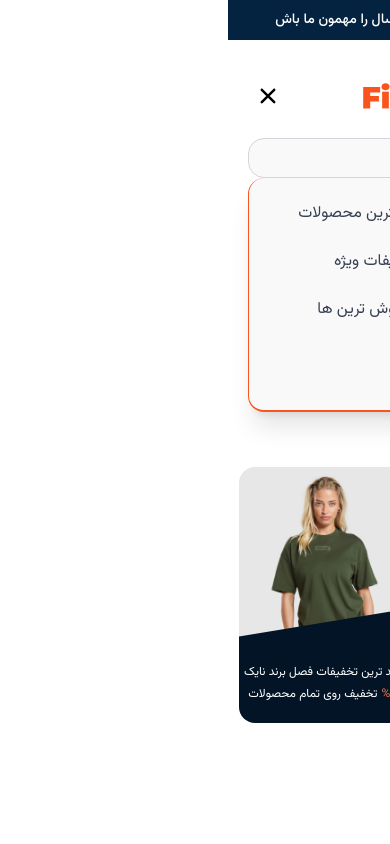
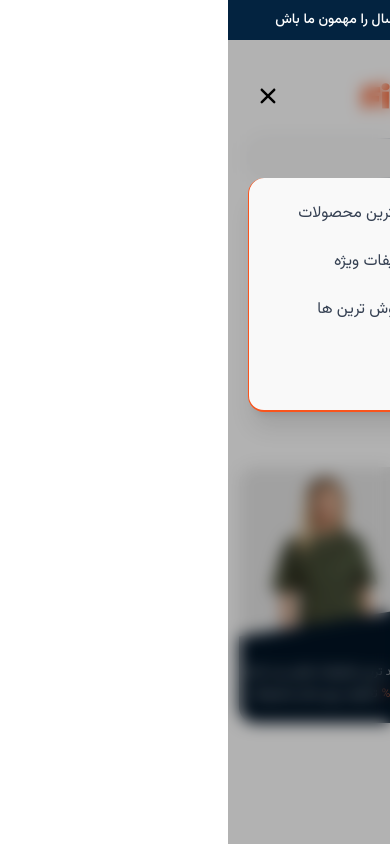
Before and after one commit to ashrafi-frontDeveloper/FitLand-Ecommerce-Online-Shop, a React (Vite) app: page / in a window 390 px wide. Both pictures are taken after a click on the button 40 px from the left and 96 px from the top of the page. Built offline with nearby package versions, Linux system fonts and the light colour scheme.

Commit message:
style(MobileMenu): add mode overlay

```diff
--- a/src/components/Header/MobileMenu.jsx
+++ b/src/components/Header/MobileMenu.jsx
@@ -23,10 +23,18 @@ const MobileMenu = () => {
 
     return (
         <section className="md:hidden relative z-40">
+            {/* overly */}
+            {isOpen && (
+            <div
+                className="fixed inset-0 bg-black/30 backdrop-blur-sm z-40"
+                onClick={toggleMenu} // این باعث می‌شه با کلیک روی بیرون منو، بسته بشه
+            ></div>
+            )}
+
 
             <div className="flex items-center justify-between">
                 {/* shopping cart */}
-                <button className="z-40 relative w-10 h-10 flex items-center cursor-pointer justify-center rounded-xl bg-primary text-white">
+                <button className="z-30 relative w-10 h-10 flex items-center cursor-pointer justify-center rounded-xl bg-primary text-white">
                     <HiOutlineShoppingBag />
                     <span className=" absolute -top-1 -left-1 w-4 h-4 bg-secondary text-sm rounded-full">
                     {toPersianDigits(0)}
@@ -59,9 +67,11 @@ const MobileMenu = () => {
                     </div>
                 </div>
                 {/* Toggle Button */}
-                <button onClick={toggleMenu}>
+                <button className=" relative z-50" onClick={toggleMenu}>
                 {isOpen ? <IoIosClose className="w-10 h-10 cursor-pointer" /> : <IoIosMenu className="w-10 h-10 cursor-pointer" />}
                 </button>
+
+
                 {/* Mobile Menu */}
                 <nav className={clsx("flex absolute left-0 top-full w-full border-b-2 border-x-1 border-primary bg-Neutral bg-opacity-90 backdrop-blur-md rounded-2xl overflow-hidden shadow-xl origin-top transform transition-all duration-500 z-50",{"scale-y-100 opacity-100 translate-y-0": isOpen,"scale-y-0 opacity-0 -translate-y-10": !isOpen,})}>
                     {/* menu left */}
```
